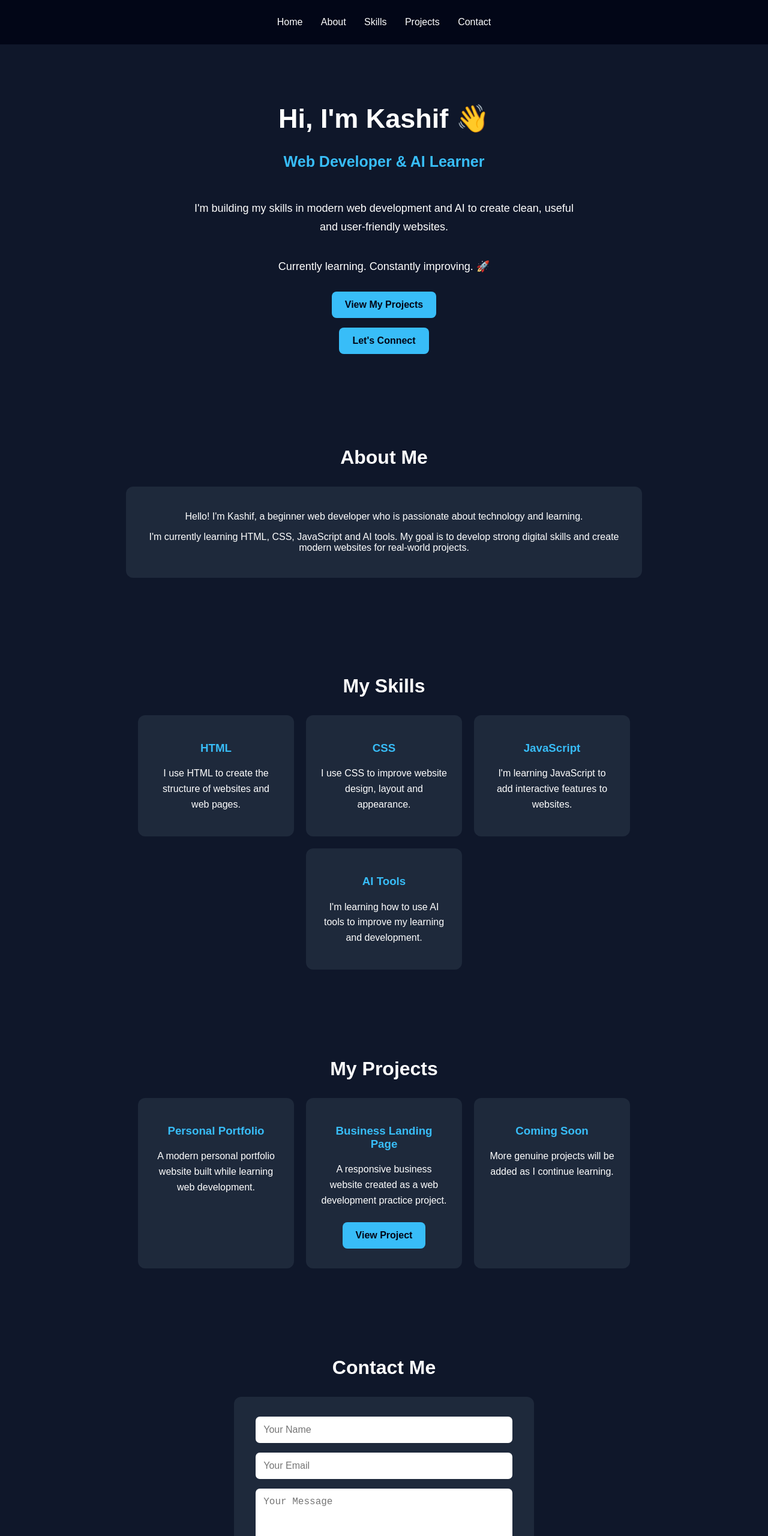
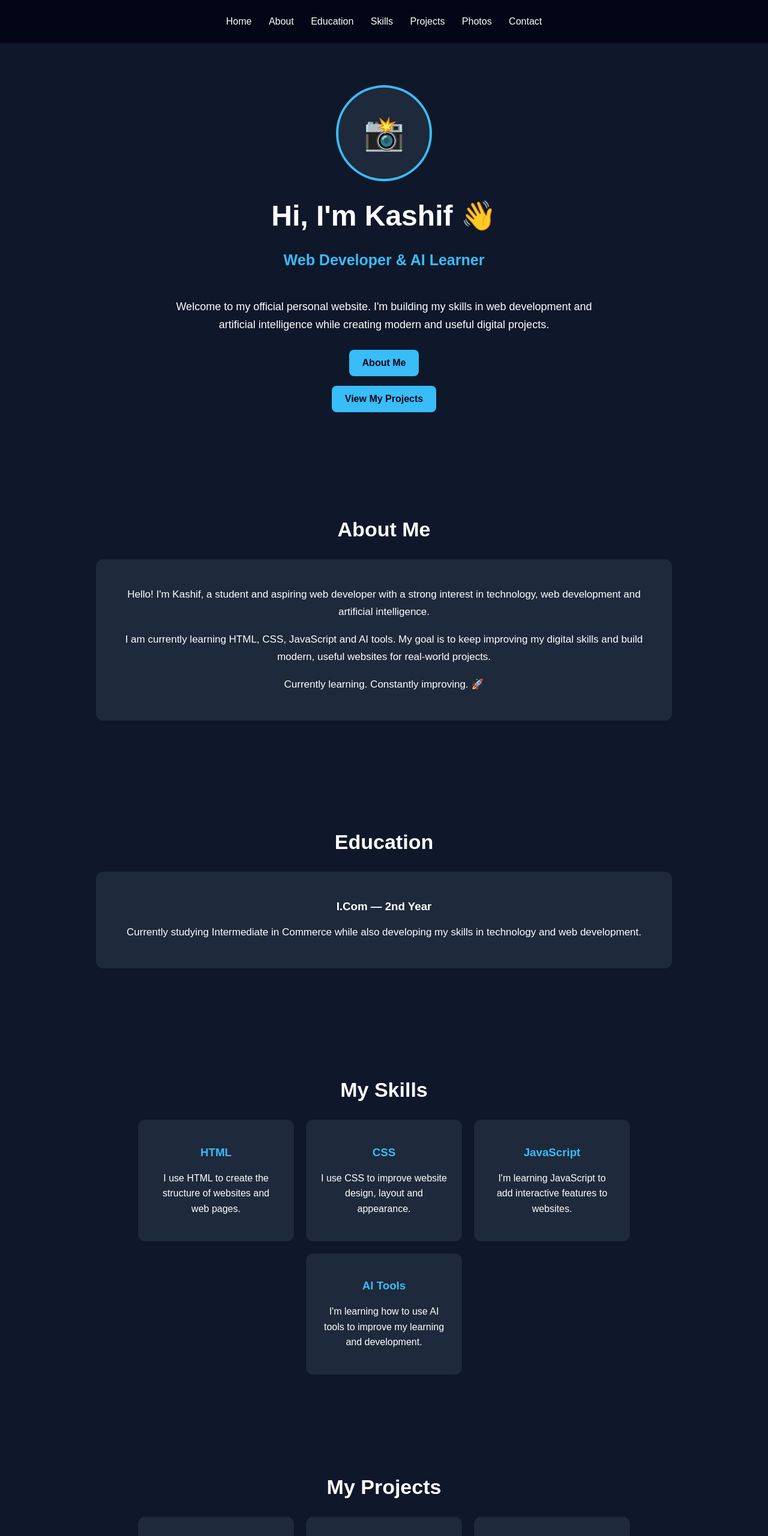
Before and after one commit to kashifdev01/kashif-portfolio, a plain HTML site: page index.html in a window 1280 px wide. Shown: the top 2560 px of the page at 60% size. Drawn offline with Linux system fonts and the light colour scheme.

Commit message:
Update index.html

```diff
--- a/index.html
+++ b/index.html
@@ -9,15 +9,15 @@
 
 <meta name="google-site-verification" content="8BH_NNEO3x-jZFEgvoOuudammrVaZD3VgQr-EyKPSq8" />
 
-<meta name="description" content="Kashif's personal portfolio showcasing web development projects, HTML, CSS, JavaScript and AI learning journey.">
+<meta name="description" content="Official personal website of Kashif. Web Developer and AI Learner from Pakistan, sharing projects, skills, education and learning journey.">
 
-<meta name="keywords" content="Kashif, Kashif web developer, web development, portfolio, HTML, CSS, JavaScript, AI learner">
+<meta name="keywords" content="Kashif, Kashif official website, Kashif web developer, Kashif portfolio, HTML, CSS, JavaScript, AI learner">
 
 <meta name="author" content="Kashif">
 
 <meta name="robots" content="index, follow">
 
-<title>Kashif | Web Developer & AI Learner</title>
+<title>Kashif | Personal Website</title>
 
 <style>
 
@@ -48,7 +48,7 @@ nav {
 nav a {
     color: white;
     text-decoration: none;
-    margin: 5px;
+    margin: 4px;
     padding: 8px;
     display: inline-block;
 }
@@ -58,22 +58,45 @@ nav a:hover {
 }
 
 section {
-    padding: 60px 20px;
-    max-width: 900px;
+    padding: 70px 20px;
+    max-width: 1000px;
     margin: auto;
 }
 
 .hero {
-    min-height: 500px;
+    min-height: 600px;
     display: flex;
     flex-direction: column;
     justify-content: center;
     align-items: center;
 }
 
+.profile-photo {
+    width: 160px;
+    height: 160px;
+    border-radius: 50%;
+    border: 4px solid #38bdf8;
+    margin-bottom: 20px;
+    object-fit: cover;
+    background-color: #1e293b;
+}
+
+.photo-placeholder {
+    width: 160px;
+    height: 160px;
+    border-radius: 50%;
+    border: 4px solid #38bdf8;
+    background-color: #1e293b;
+    display: flex;
+    align-items: center;
+    justify-content: center;
+    font-size: 55px;
+    margin-bottom: 20px;
+}
+
 .hero h1 {
-    font-size: 45px;
-    margin-bottom: 10px;
+    font-size: 48px;
+    margin: 10px;
 }
 
 .hero h2 {
@@ -82,7 +105,7 @@ section {
 }
 
 .hero p {
-    max-width: 650px;
+    max-width: 700px;
     font-size: 18px;
     line-height: 1.7;
 }
@@ -103,19 +126,25 @@ section {
 }
 
 h2 {
-    font-size: 32px;
+    font-size: 34px;
     margin-bottom: 30px;
 }
 
 .card {
     background-color: #1e293b;
-    padding: 25px;
+    padding: 28px;
     margin: 15px 0;
     border-radius: 12px;
 }
 
+.card p {
+    line-height: 1.7;
+    font-size: 17px;
+}
+
 .skills-container,
-.projects-container {
+.projects-container,
+.gallery {
     display: flex;
     flex-wrap: wrap;
     justify-content: center;
@@ -138,6 +167,19 @@ h2 {
 .skill-card p,
 .project-card p {
     line-height: 1.6;
+}
+
+.gallery-item {
+    width: 250px;
+    height: 250px;
+    background-color: #1e293b;
+    border: 2px dashed #38bdf8;
+    border-radius: 12px;
+    display: flex;
+    align-items: center;
+    justify-content: center;
+    color: #94a3b8;
+    padding: 20px;
 }
 
 .contact-form {
@@ -181,12 +223,12 @@ footer {
 @media (max-width: 600px) {
 
     nav a {
-        font-size: 13px;
+        font-size: 12px;
         margin: 2px;
     }
 
     .hero h1 {
-        font-size: 34px;
+        font-size: 35px;
     }
 
     .hero h2 {
@@ -198,11 +240,12 @@ footer {
     }
 
     section {
-        padding: 50px 15px;
+        padding: 55px 15px;
     }
 
     .skill-card,
-    .project-card {
+    .project-card,
+    .gallery-item {
         width: 100%;
         max-width: 350px;
     }
@@ -224,33 +267,36 @@ footer {
 
 <a href="#home">Home</a>
 <a href="#about">About</a>
+<a href="#education">Education</a>
 <a href="#skills">Skills</a>
 <a href="#projects">Projects</a>
+<a href="#photos">Photos</a>
 <a href="#contact">Contact</a>
 
 </nav>
 
 <section id="home" class="hero">
 
+<div class="photo-placeholder">
+📸
+</div>
+
 <h1>Hi, I'm Kashif 👋</h1>
 
 <h2>Web Developer & AI Learner</h2>
 
 <p>
-I'm building my skills in modern web development
-and AI to create clean, useful and user-friendly websites.
+Welcome to my official personal website. I'm building my skills
+in web development and artificial intelligence while creating
+modern and useful digital projects.
 </p>
 
-<p>
-Currently learning. Constantly improving. 🚀
-</p>
+<a class="button" href="#about">
+About Me
+</a>
 
 <a class="button" href="#projects">
 View My Projects
-</a>
-
-<a class="button" href="#contact">
-Let's Connect
 </a>
 
 </section>
@@ -262,15 +308,36 @@ Let's Connect
 <div class="card">
 
 <p>
-Hello! I'm Kashif, a beginner web developer
-who is passionate about technology and learning.
+Hello! I'm Kashif, a student and aspiring web developer
+with a strong interest in technology, web development
+and artificial intelligence.
 </p>
 
 <p>
-I'm currently learning HTML, CSS, JavaScript
-and AI tools. My goal is to develop strong
-digital skills and create modern websites
-for real-world projects.
+I am currently learning HTML, CSS, JavaScript and AI tools.
+My goal is to keep improving my digital skills and build
+modern, useful websites for real-world projects.
+</p>
+
+<p>
+Currently learning. Constantly improving. 🚀
+</p>
+
+</div>
+
+</section>
+
+<section id="education">
+
+<h2>Education</h2>
+
+<div class="card">
+
+<h3>I.Com — 2nd Year</h3>
+
+<p>
+Currently studying Intermediate in Commerce while also
+developing my skills in technology and web development.
 </p>
 
 </div>
@@ -339,11 +406,11 @@ to improve my learning and development.
 
 <div class="project-card">
 
-<h3>Personal Portfolio</h3>
+<h3>Personal Website</h3>
 
 <p>
-A modern personal portfolio website
-built while learning web development.
+My official personal website where I share
+my skills, projects and learning journey.
 </p>
 
 </div>
@@ -357,7 +424,7 @@ A responsive business website created
 as a web development practice project.
 </p>
 
-<a class="button" href="./business.html">
+<a class="button" href="business.html">
 View Project
 </a>
 
@@ -365,13 +432,39 @@ View Project
 
 <div class="project-card">
 
-<h3>Coming Soon</h3>
+<h3>More Projects</h3>
 
 <p>
 More genuine projects will be added
-as I continue learning.
+as I continue learning and improving.
 </p>
 
+</div>
+
+</div>
+
+</section>
+
+<section id="photos">
+
+<h2>My Photos</h2>
+
+<p>
+Photos and memories will be added here.
+</p>
+
+<div class="gallery">
+
+<div class="gallery-item">
+Photo Coming Soon 📸
+</div>
+
+<div class="gallery-item">
+Photo Coming Soon 📸
+</div>
+
+<div class="gallery-item">
+Photo Coming Soon 📸
 </div>
 
 </div>
@@ -407,7 +500,7 @@ Send Message
 </p>
 
 <p>
-Web Developer & AI Learner
+Official Personal Website | Web Developer & AI Learner
 </p>
 
 </footer>
```
